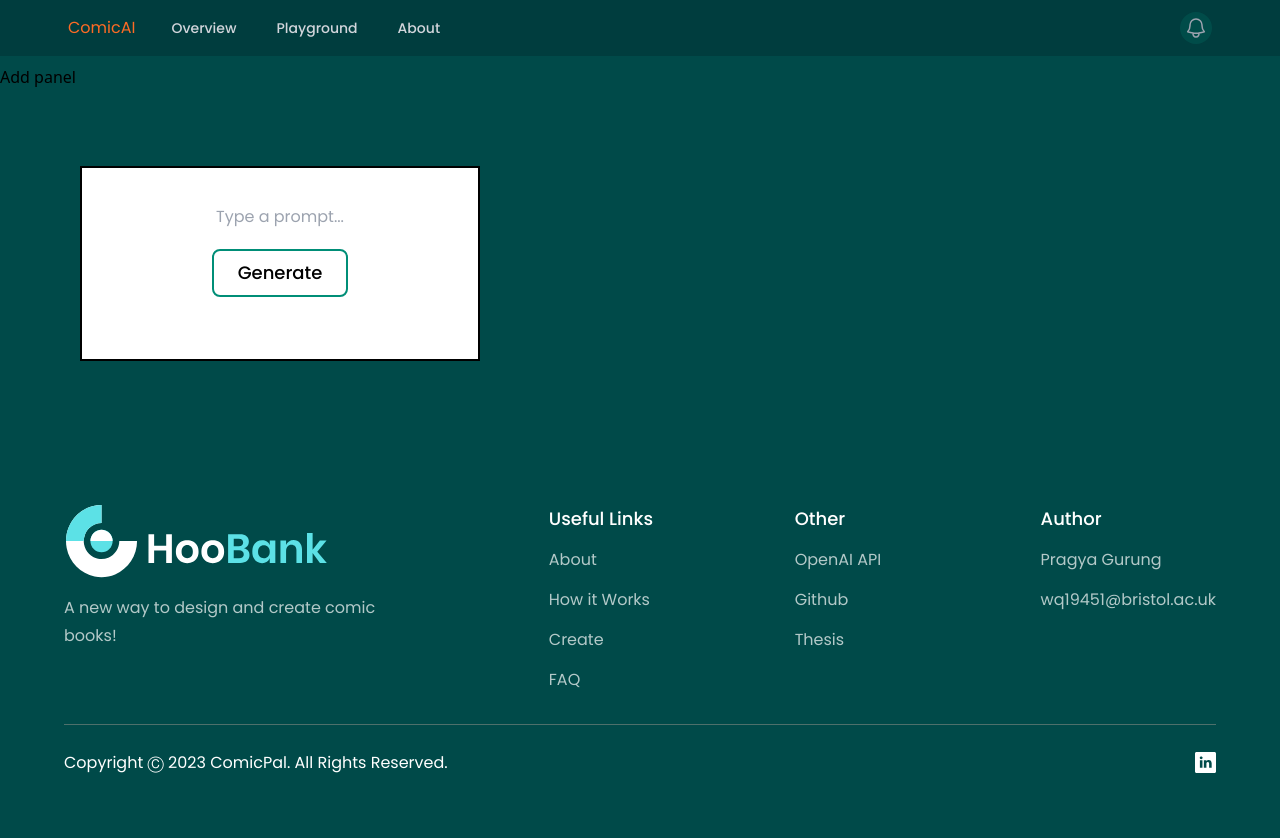
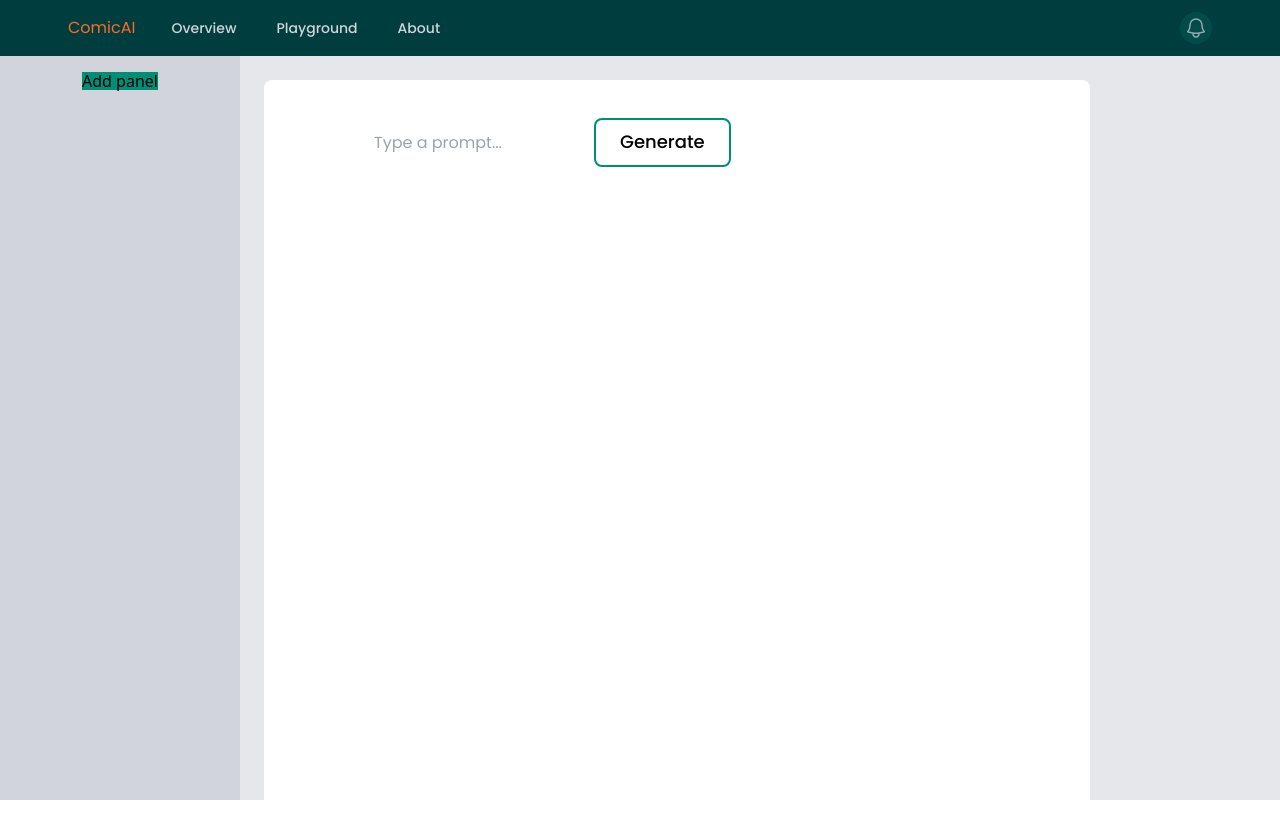
Before and after one commit to KaliKaloo/ComicPal, a React (Vite) app in the folder frontend-site/: page /CreateComicPage in a window 1280 px wide. Both pictures are taken after a click on the button "Add panel". After the commit the page ends 800 px from the top, so only its background shows below. Built offline with nearby package versions, Linux system fonts and the light colour scheme.

Commit message:
started styling comic page

```diff
--- a/frontend-site/src/assets/style.jsx
+++ b/frontend-site/src/assets/style.jsx
@@ -1,6 +1,7 @@
 const styles = {
     boxWidth: "xl:max-w-[1280px] w-full",
     boxWidth2: "xl:max-w-[1580px] w-full",
+
 
     heading2: "font-poppins font-semibold xs:text-[30] text-[24px] pt-6 text-darkGreen xs:leading-[36.8px] leading-[56.8px]",
     paragraph: "font-poppins font-normal text-dimWhite text-[16px] leading-[28.8px]",
--- a/frontend-site/src/components/Footer.jsx
+++ b/frontend-site/src/components/Footer.jsx
@@ -6,7 +6,7 @@ import { footerLinks, socialMedia } from "../constants";
 function Footer() {
   return (
     <div className={`bg-primaryGreen ${styles.paddingX} ${styles.flexCenter}`}>
-      <div className={`${styles.boxWidth}`}>
+      <div className={`${styles.boxWidth2}`}>
       <section className={`${styles.flexCenter} ${styles.paddingY} flex-col`}>
         <div className={`${styles.flexStart} md:flex-row flex-col mb-8 w-full`}>
           <div className="flex-[1] flex flex-col justify-start mr-10">
--- a/frontend-site/src/components/Navbar.jsx
+++ b/frontend-site/src/components/Navbar.jsx
@@ -13,12 +13,12 @@ export default function Navbar() {
   const location = useLocation();
 
   return (
-    <Disclosure as="nav" className="bg-mediumGreen font-poppins mb-3">
+    <Disclosure as="nav" className="bg-mediumGreen font-poppins ">
       {({ open }) => (
         <>
           <div className={`${styles.paddingX} ${styles.flexCenter}`}>
-            <div className={`${styles.boxWidth}`}>
-              <div className="mx-auto xl:max-w-[1280px] w-full sm:px-1 px-5">
+            <div className={`w-full`}>
+              <div className="mx-auto  w-full sm:px-1 px-5">
                 <div className="relative flex h-14 items-center justify-between">
                   <div className="absolute inset-y-0 left-0 flex items-center sm:hidden">
                     {/* Mobile menu button*/}
--- a/frontend-site/src/layout/MainLayout.jsx
+++ b/frontend-site/src/layout/MainLayout.jsx
@@ -3,12 +3,13 @@ import Navbar from '../components/Navbar'
 import Footer from '../components/Footer'
 import styles from '../assets/style'
 
-function MainLayout({children}) {
+function MainLayout({footer, children}) {
   return (
-    <div className="bg-primaryGreen w-full overflow-hidden">
-        <Navbar/>
+    <div className="bg-primaryGreen w-full overflow-hidden ">
+        <Navbar />
         <div>{children}</div>
-        <Footer/>
+        {footer=="noFooter" ? <></> : <Footer/>}
+
     </div>
   )
 }
--- a/frontend-site/src/pages/CreateComicPage/CreateComicPage.jsx
+++ b/frontend-site/src/pages/CreateComicPage/CreateComicPage.jsx
@@ -2,22 +2,33 @@ import { useState } from "react";
 import MainLayout from "../../layout/MainLayout";
 import GeneratePanel from "./GeneratePanel";
 import "./CreateComicPage.css";
+import styles from "../../assets/style";
 
 function CreateComicPage() {
   const [panelList, setPanelList] = useState([]);
 
-  const onAddBtnClick = event => {
-    setPanelList(panelList.concat(<GeneratePanel/>));
+  const onAddBtnClick = (event) => {
+    setPanelList(panelList.concat(<GeneratePanel />));
   };
 
   return (
-    <MainLayout>
+    <MainLayout footer="noFooter">
+      <div className={` ${styles.flexStart} h-[calc(100vh-56px)] overflow-auto`}>
+        <div className="w-full flex flex-row ">
+          <div className={`flex-initial w-60 bg-gray-300 p-4 ${styles.flexStart}`}>
+              <button onClick={onAddBtnClick} className="bg-lightGreen">
+                Add panel
+              </button>
+          </div>
 
-      <button onClick={onAddBtnClick}>Add panel</button>
-      <div className="story-log">
-        {panelList.map((component, index) => (
-          <div key={index}>{component}</div>
-        ))}
+          <div className="flex-1 bg-gray-200 p-6 overflow-auto">
+            <div className="rounded-lg bg-white w-[826px] h-[1169px] p-4">
+              {panelList.map((component, index) => (
+                <div key={index}>{component}</div>
+              ))}
+            </div>
+          </div>
+        </div>
       </div>
     </MainLayout>
   );
--- a/frontend-site/src/pages/CreateComicPage/GeneratePanel.jsx
+++ b/frontend-site/src/pages/CreateComicPage/GeneratePanel.jsx
@@ -23,21 +23,22 @@ function GeneratePanel() {
   }
 
   return (
-    <div>
-      <div className=" bg-white flex flex-col items-center border-solid border-2 border-black p-10 m-20 w-[400px] hover:scale-105 duration-300">
+    <div className="grid grid-cols-1 bg-white">
+
+        {imageURL.length > 0 ? (
+          <img src={imageURL} alt="" className="result-image"></img>
+        ) : (
+          <></>
+        )}
+      <div>
         <input
           className="text-center font-poppins"
           onChange={(e) => setPrompt(e.target.value)}
           placeholder="Type a prompt..."
         />
         <SecondaryButton styles="my-6 outline outline-2 outline-lightGreen" onClick={generateImage} text="Generate" />
+      </div>
 
-        {imageURL.length > 0 ? (
-          <img src={imageURL} alt="" className="result-image"></img>
-        ) : (
-          <></>
-        )}
-      </div>
     </div>
   );
 }
--- a/frontend-site/src/pages/Overview/OverviewPage.jsx
+++ b/frontend-site/src/pages/Overview/OverviewPage.jsx
@@ -13,7 +13,7 @@ const OverviewPage = () => {
       </div>
 
       <div className={`bg-paleYellow  ${styles.flexCenter}`}>
-        <div className={`${styles.boxWidth2}`}>
+        <div className={`w-full`}>
           <Info/>
           <HowToUse/>
         </div>
```
